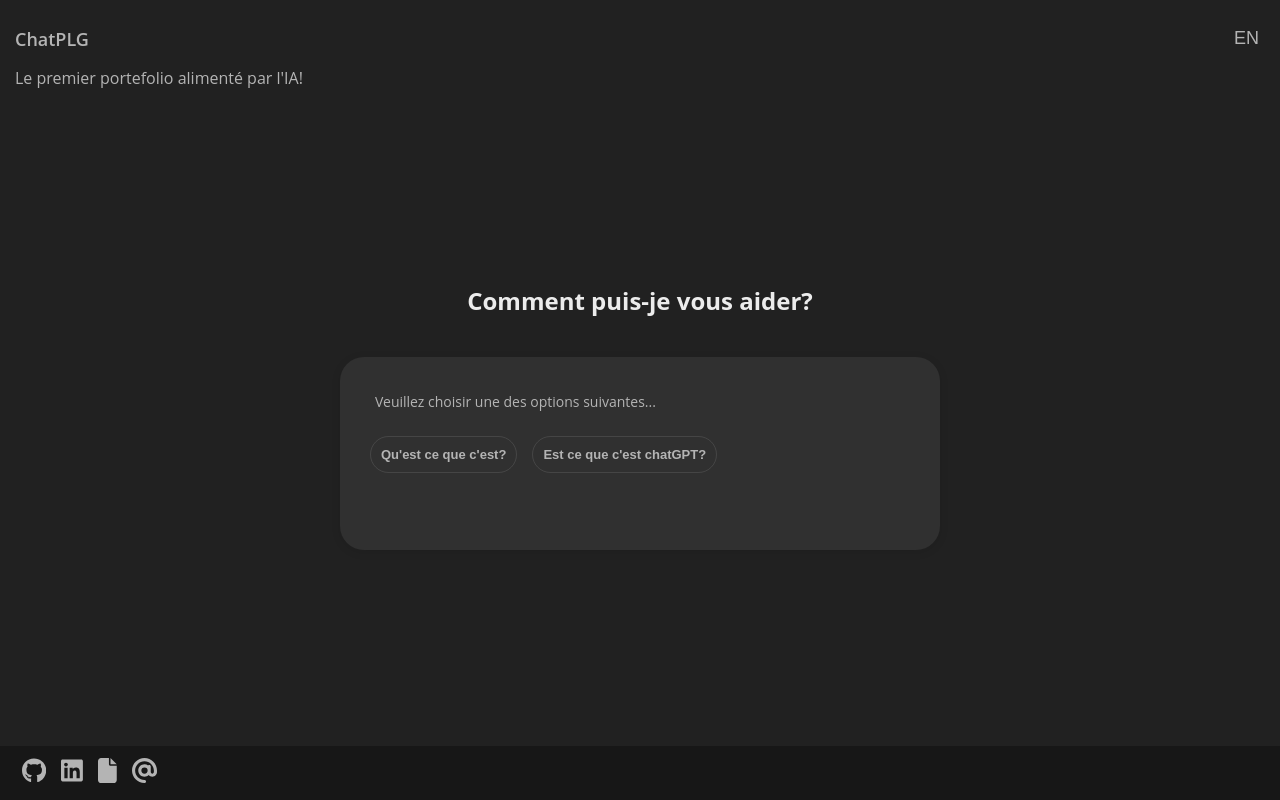
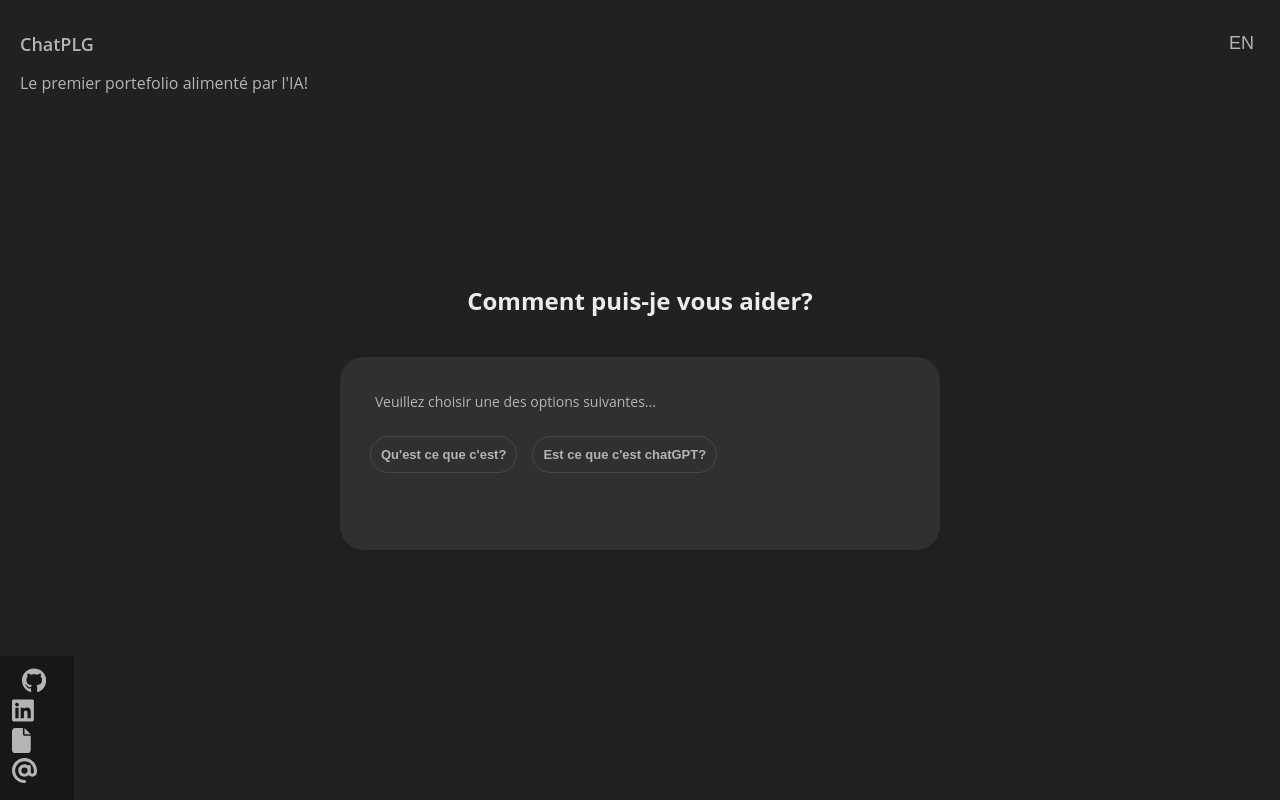
Before and after one commit to Spuntagano/portfolio, a React app: page / in a window 1280 px wide. Built offline with nearby package versions, Linux system fonts and the light colour scheme; the HTML template or start-up script is replaced by a standard one.

Commit message:
static header

```diff
--- a/src/App.scss
+++ b/src/App.scss
@@ -9,8 +9,12 @@ body {
 
 .header {
   color: rgb(180, 180, 180);
-  padding: 15px;
+  padding: 20px;
   display: flex;
+  position: fixed;
+  background-color: #212121;
+  width: calc(100vw - 40px);
+  top: 0;
 
   .left {
     flex: auto;
@@ -45,6 +49,7 @@ body {
   margin: auto;
   padding-top: 20px;
   margin-bottom: 326px;
+  margin-top: 120px;
 }
 
 .message {
@@ -144,6 +149,7 @@ body {
   padding: 12px;
   background: rgb(23, 23, 23);
   z-index: 10;
+  width: 50px;
 
   a {
     color: #10a37f;
```
Also changed, not shown: 1 other file (tests, documents, lock files or other folders).
